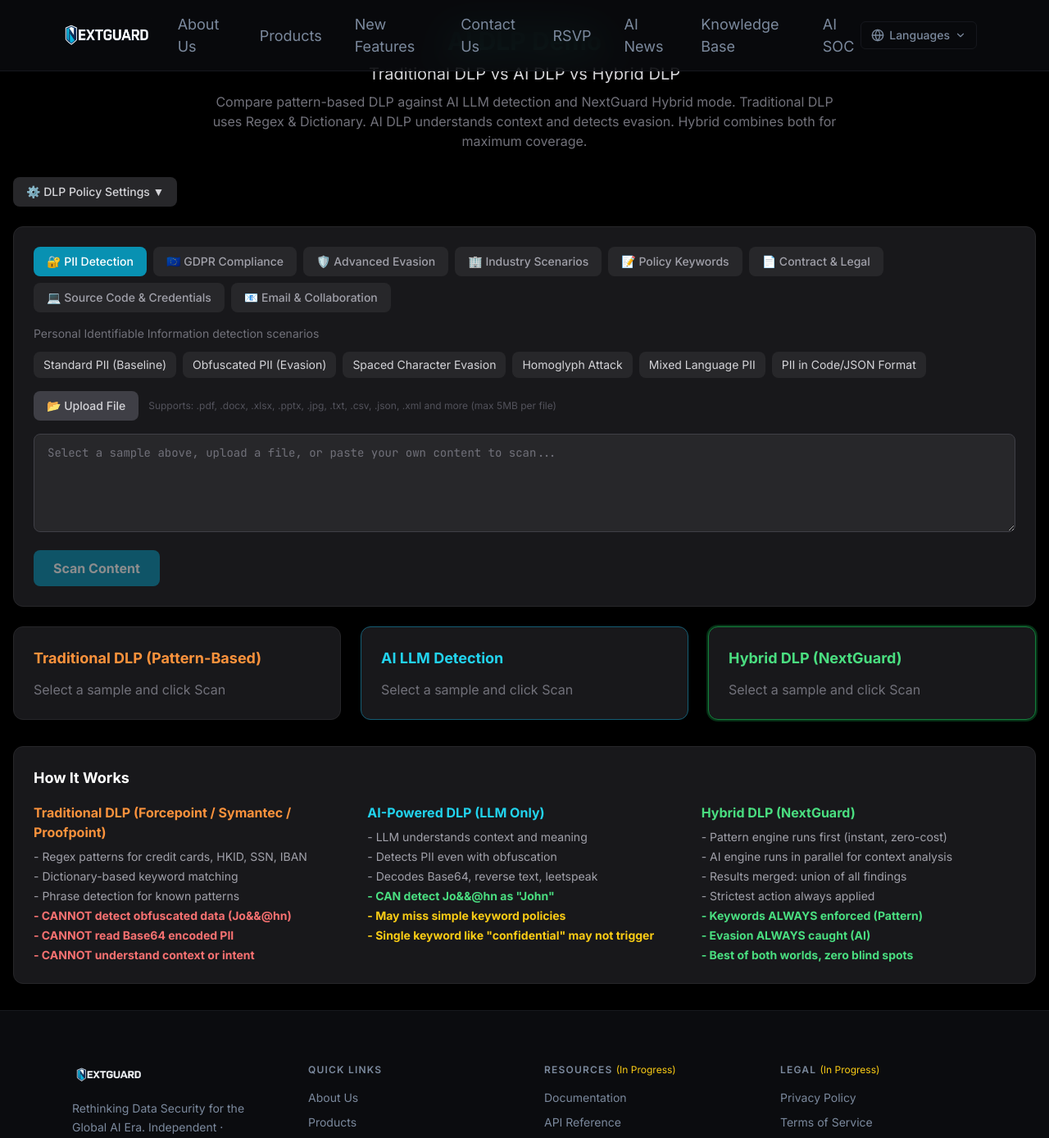
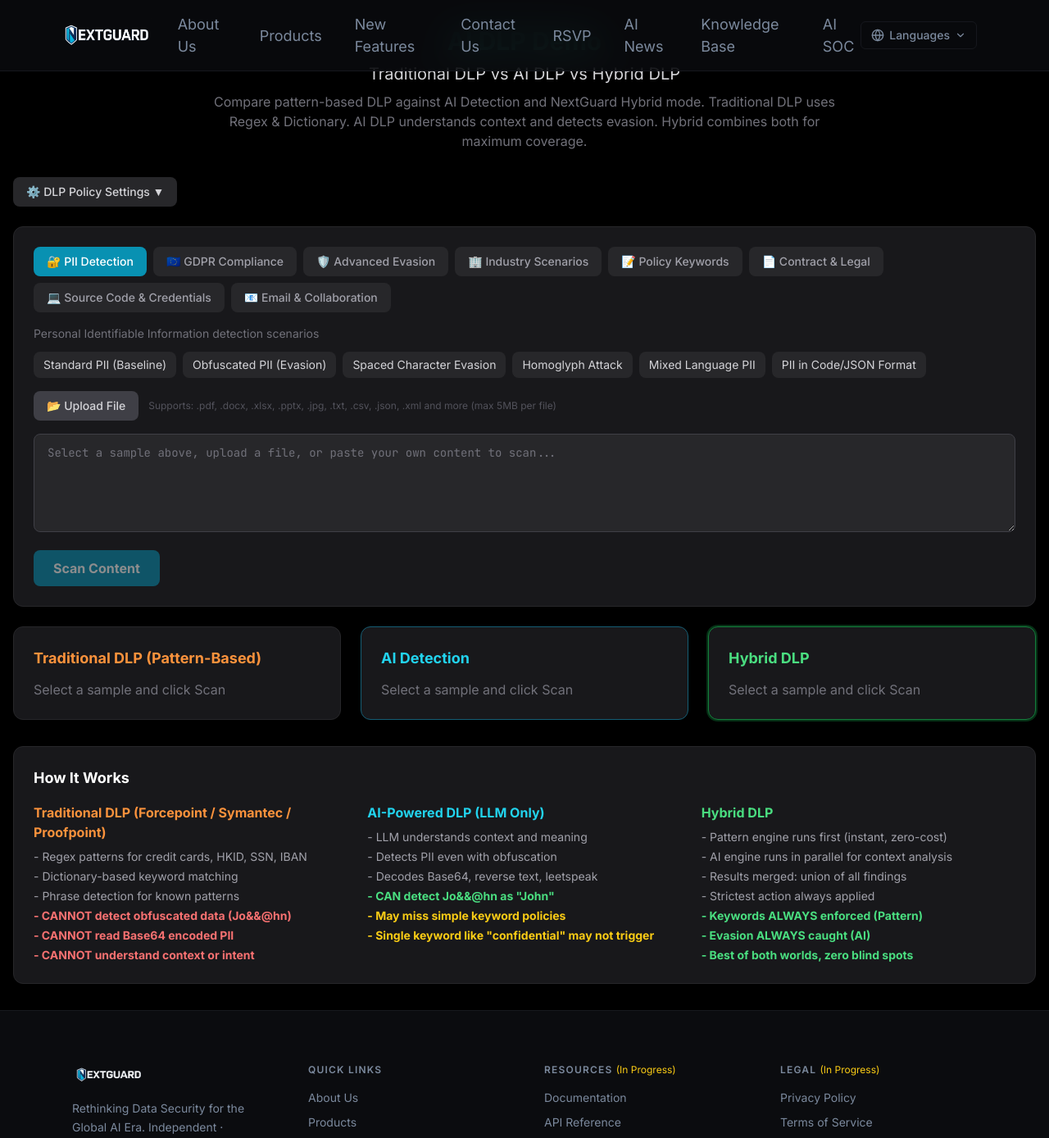
Before and after one commit to NextGuard-hk/nextguard-website, a Next.js app: page /ai-dlp-demo in a window 1280 px wide. Shown: the top 1388 px of the page at 82% size. Built offline with nearby package versions, Linux system fonts and the light colour scheme.

Commit message:
fix: rename AI LLM Detection to AI Detection, remove (NextGuard) from Hybrid DLP

```diff
--- a/app/ai-dlp-demo/page.tsx
+++ b/app/ai-dlp-demo/page.tsx
@@ -362,7 +362,7 @@ export default function AIDLPDemo() {
         <div className="text-center mb-8">
           <h1 className="text-3xl font-bold bg-gradient-to-r from-cyan-400 to-green-400 bg-clip-text text-transparent">AI DLP Demo</h1>
           <h2 className="text-xl text-zinc-300 mt-2">Traditional DLP vs AI DLP vs Hybrid DLP</h2>
-          <p className="text-zinc-500 mt-2 max-w-3xl mx-auto">Compare pattern-based DLP against AI LLM detection and NextGuard Hybrid mode. Traditional DLP uses Regex & Dictionary. AI DLP understands context and detects evasion. Hybrid combines both for maximum coverage.</p>
+          <p className="text-zinc-500 mt-2 max-w-3xl mx-auto">Compare pattern-based DLP against AI Detection and NextGuard Hybrid mode. Traditional DLP uses Regex & Dictionary. AI DLP understands context and detects evasion. Hybrid combines both for maximum coverage.</p>
         </div>
 
         {/* Policy Settings Toggle */}
@@ -449,10 +449,10 @@ export default function AIDLPDemo() {
             <ResultPanel title="Traditional DLP (Pattern-Based)" result={tradResult} loading={tradLoading} error={tradError} color="#fb923c" />
           </div>
           <div className="bg-zinc-900 border border-cyan-800 rounded-xl p-6">
-            <ResultPanel title="AI LLM Detection" result={aiResult} loading={aiLoading} error={aiError} color="#22d3ee" />
+            <ResultPanel title="AI Detection" result={aiResult} loading={aiLoading} error={aiError} color="#22d3ee" />
           </div>
           <div className="bg-zinc-900 border border-green-700 rounded-xl p-6 ring-2 ring-green-600/30">
-            <ResultPanel title="Hybrid DLP (NextGuard)" result={hybridResult} loading={hybridLoading} error={hybridError} color="#4ade80" />
+            <ResultPanel title="Hybrid DLP" result={hybridResult} loading={hybridLoading} error={hybridError} color="#4ade80" />
           </div>
         </div>
 
@@ -483,7 +483,7 @@ export default function AIDLPDemo() {
               </ul>
             </div>
             <div>
-              <h4 className="text-green-400 font-bold mb-2">Hybrid DLP (NextGuard)</h4>
+              <h4 className="text-green-400 font-bold mb-2">Hybrid DLP</h4>
               <ul className="text-sm text-zinc-400 space-y-1">
                 <li>- Pattern engine runs first (instant, zero-cost)</li>
                 <li>- AI engine runs in parallel for context analysis</li>
```
